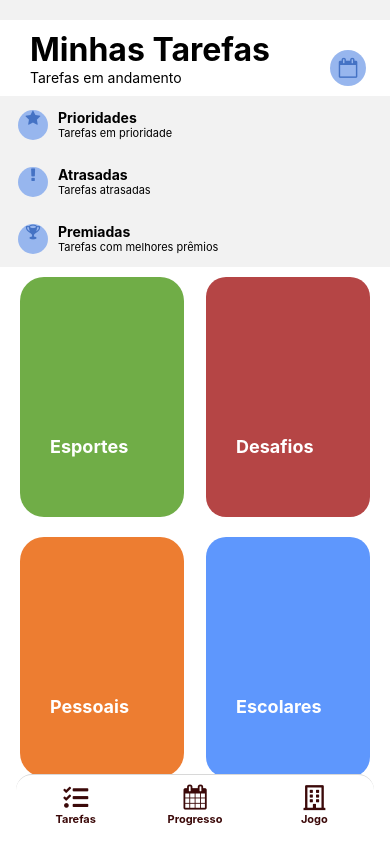
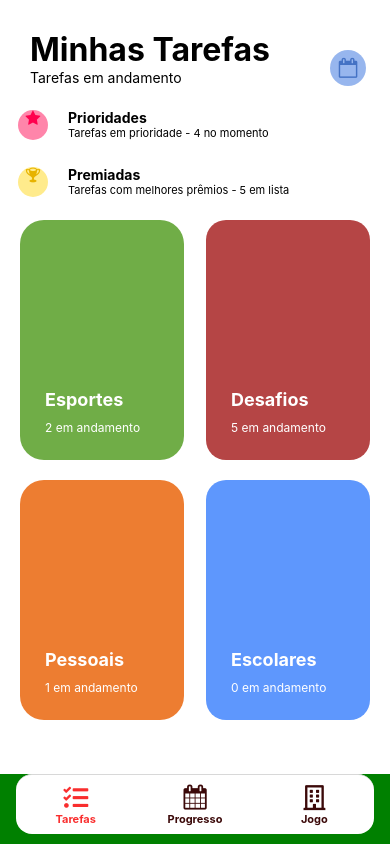
Before and after one commit to IsraelCoaquira/Motivacity, a React Native app in the folder motivacity-app/: screen /Tarefas in a window 390 px wide. Built offline with nearby package versions, Linux system fonts and the light colour scheme.

Commit message:
Começando UI da tela de progresso

```diff
--- a/motivacity-app/package.json
+++ b/motivacity-app/package.json
@@ -9,6 +9,7 @@
     "web": "expo start --web"
   },
   "dependencies": {
+    "@expo/webpack-config": "^19.0.0",
     "@react-native-async-storage/async-storage": "^1.19.3",
     "@react-native-community/datetimepicker": "7.2.0",
     "@react-navigation/bottom-tabs": "^6.5.8",
@@ -18,14 +19,17 @@
     "expo-splash-screen": "~0.20.5",
     "expo-status-bar": "~1.6.0",
     "react": "18.2.0",
+    "react-dom": "18.2.0",
     "react-native": "0.72.4",
     "react-native-animatable": "^1.3.3",
+    "react-native-calendars": "^1.1301.0",
     "react-native-date-picker": "^4.3.2",
     "react-native-mmkv": "^2.10.2",
     "react-native-modal-datetime-picker": "^17.1.0",
     "react-native-safe-area-context": "4.6.3",
     "react-native-screens": "~3.22.0",
-    "react-native-vector-icons": "^10.0.0"
+    "react-native-vector-icons": "^10.0.0",
+    "react-native-web": "~0.19.6"
   },
   "devDependencies": {
     "@babel/core": "^7.20.0",
--- a/motivacity-app/src/routes/index.tsx
+++ b/motivacity-app/src/routes/index.tsx
@@ -25,7 +25,7 @@ export function Routes(){
                     options={{
                         tabBarIcon: ({ size, color }) =>
                         <FontAwesome5 name="tasks" size={size} color={color}/>,
-                        tabBarActiveTintColor: "#3b0909",
+                        tabBarActiveTintColor: "#f92e2e",
                         tabBarInactiveTintColor: '#3b0909',
                         tabBarStyle: {
                             height: 60,
@@ -46,7 +46,7 @@ export function Routes(){
                     options={{
                         tabBarIcon: ({ size, color }) =>
                         <FontAwesome name="calendar" size={size} color={color}/>,
-                        tabBarActiveTintColor: '#522507',
+                        tabBarActiveTintColor: '#ffa200',
                         tabBarInactiveTintColor: '#522507',
                         tabBarStyle: {
                             height: 60,
@@ -55,7 +55,7 @@ export function Routes(){
                             right: 16,
                             left: 16,
                             borderRadius: 16,
-                            backgroundColor: '#8d410d',
+                            backgroundColor: '#fff',
                         },tabBarLabelStyle:{
                             bottom: 8,
                             fontWeight: 'bold',
--- a/motivacity-app/src/screens/Telaprogresso.tsx
+++ b/motivacity-app/src/screens/Telaprogresso.tsx
@@ -1,5 +1,6 @@
 import { View, Text, TextInput, SafeAreaView, ScrollView, StatusBar, StyleSheet } from "react-native";
 import React from 'react'
+import {  } from "react-native-calendars";
 
 export function Telaprogresso(){
     return (
@@ -25,7 +26,7 @@ const styles = StyleSheet.create({
     paddingTop: StatusBar.currentHeight,
   },
   scrollView: {
-    backgroundColor: '#ed7d31',
+    backgroundColor: '#fff',
     marginHorizontal: 0,
   },
   text: {
--- a/motivacity-app/src/screens/Telatarefas.tsx
+++ b/motivacity-app/src/screens/Telatarefas.tsx
@@ -30,45 +30,47 @@ export function Telatarefas(){
           <View style={styles.viewOpcoes}>
             <TouchableOpacity>
             <View style={styles.styleOpcoes}>
-              <FontAwesome name="star" style = {[styles.iconsOpcoes, styles.iconsOpcoes2]}/>
+              <FontAwesome name="star" style = {[styles.iconsOpcoes, styles.iconsOpcoes2, {backgroundColor: "#ff85aa", color: '#ff004e'}]}/>
               <View><Text style={styles.textOptions}>Prioridades</Text>
-              <Text style={styles.subtextOptions}>Tarefas em prioridade</Text></View></View>
+              <Text style={styles.subtextOptions}>Tarefas em prioridade - 4 no momento</Text></View></View>
               </TouchableOpacity>
             <TouchableOpacity>
             <View style={styles.styleOpcoes}>
-              <FontAwesome name="exclamation" style = {[styles.iconsOpcoes, styles.iconsOpcoes2]}/>
-              <View><Text style={styles.textOptions}>Atrasadas</Text>
-              <Text style={styles.subtextOptions}>Tarefas atrasadas</Text></View></View></TouchableOpacity>
-            <TouchableOpacity>
-            <View style={styles.styleOpcoes}>
-              <Entypo name="trophy" style = {[styles.iconsOpcoes, styles.iconsOpcoes2]}/>
+              <Entypo name="trophy" style = {[styles.iconsOpcoes, styles.iconsOpcoes2, {backgroundColor: "#ffeb8c", color: '#e7b300'}]}/>
               <View><Text style={styles.textOptions}>Premiadas</Text>
-              <Text style={styles.subtextOptions}>Tarefas com melhores prêmios</Text></View></View></TouchableOpacity>
+              <Text style={styles.subtextOptions}>Tarefas com melhores prêmios - 5 em lista</Text></View></View></TouchableOpacity>
           </View>
           <ScrollView style={styles.viewConteudo}>
           <View style={styles.miniviews}>
             <TouchableOpacity style={[styles.buttonsLeft,{backgroundColor: '#70ad47'}]}>
               <Text style={styles.textButtons}>Esportes</Text>
+              <Text style={styles.subTextButtons}>2 em andamento</Text>
             </TouchableOpacity>
             <TouchableOpacity style={[styles.buttonsRight, {backgroundColor: '#b54545'}]}>
               <Text style={styles.textButtons}>Desafios</Text>
+              <Text style={styles.subTextButtons}>5 em andamento</Text>
             </TouchableOpacity>
           </View>
           <View style={styles.miniviews}>
             <TouchableOpacity style={[styles.buttonsLeft, {backgroundColor: '#ed7d31'}]}>
               <Text style={styles.textButtons}>Pessoais</Text>
+              <Text style={styles.subTextButtons}>1 em andamento</Text>
             </TouchableOpacity>
             <TouchableOpacity style={[styles.buttonsRight, {backgroundColor: '#5e97fd'}]}>
               <Text style={styles.textButtons}>Escolares</Text>
+              <Text style={styles.subTextButtons}>0 em andamento </Text>
             </TouchableOpacity>
           </View>
-          </ScrollView>
+          </ScrollView><View style={styles.viewRodape}>
+
+          </View>
     </SafeAreaView>
   );
 };
 
 const styles = StyleSheet.create({
   container: {
+    backgroundColor:"#fff",
     flex: 1,
     paddingTop: StatusBar.currentHeight,
   },
@@ -89,6 +91,7 @@ const styles = StyleSheet.create({
     flexDirection: 'row',
   },
   viewOpcoes:{
+    backgroundColor: '#fff',
     width: "100%",
     paddingHorizontal:10,
   },
@@ -101,25 +104,24 @@ const styles = StyleSheet.create({
   },
   iconsOpcoes:{
     borderRadius: 20,
-    backgroundColor: '#97b6ee',
+    alignItems:'center',
     height: 30,
     width: 30,
     alignSelf: 'center',
     justifyContent: 'center'
   },
   iconsOpcoes2: {
-    color: '#4472c4' ,
     fontSize: 16,
     textAlign:'center',
     textAlignVertical:'center',
     },
     textOptions: {
-      marginLeft: 10,
+      marginLeft: 20,
       fontWeight: 'bold',
       fontSize: 14
       },
       subtextOptions: {
-        marginLeft: 10,
+        marginLeft: 20,
         fontSize: 11
         },
   viewConteudo: {
@@ -149,8 +151,14 @@ const styles = StyleSheet.create({
     color: "#fff",
     fontSize: 18,
     fontWeight: 'bold',
-    marginBottom: 60,
-    marginLeft: 30
+    marginBottom: 10,
+    marginLeft: 25
+  },
+  subTextButtons: {
+    color: "#fff",
+    fontSize: 12,
+    marginBottom: 25,
+    marginLeft: 25
   },
   buttonsRight: {
     alignSelf: 'center',
@@ -195,4 +203,10 @@ const styles = StyleSheet.create({
     alignSelf: 'center',
     justifyContent:'center'
     },
+    viewRodape: {
+      backgroundColor: 'green',
+//      justifyContent: 'flex-end',
+      height: 70,
+      width: "100%"
+    },
 });
```
Also changed, not shown: 1 other file (tests, documents, lock files or other folders).
